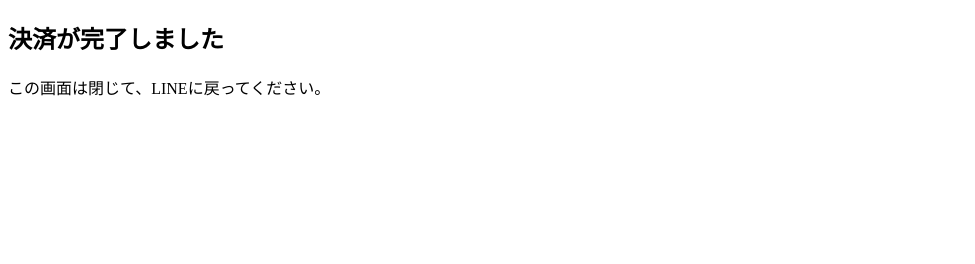
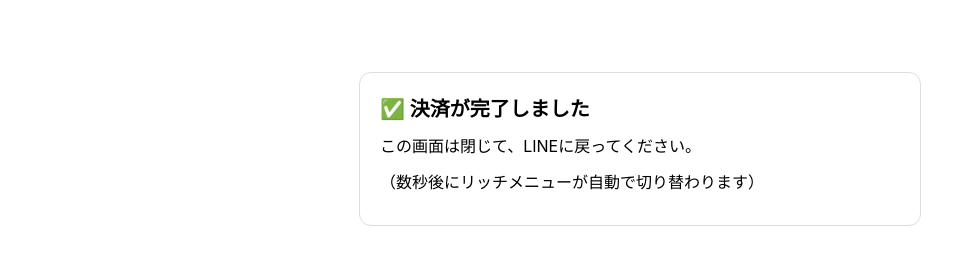
Before and after one commit to asatomonagoya-hash/line-pay, a website: page success.html in a window 1280 px wide. Shown: the whole page, without its empty margins (0-975 px from the left). Drawn offline with Linux system fonts and the light colour scheme.

Commit message:
Update success.html

```diff
--- a/success.html
+++ b/success.html
@@ -1,12 +1,21 @@
-<!DOCTYPE html>
+<!doctype html>
 <html lang="ja">
 <head>
   <meta charset="utf-8" />
   <meta name="viewport" content="width=device-width,initial-scale=1" />
   <title>決済完了</title>
+  <style>
+    body { font-family: -apple-system,BlinkMacSystemFont,"Segoe UI",Roboto,"Noto Sans JP",sans-serif; padding: 24px; }
+    .box { max-width: 520px; margin: 40px auto; border: 1px solid #ddd; border-radius: 12px; padding: 20px; }
+    h1 { font-size: 20px; margin: 0 0 12px; }
+    p { margin: 0 0 10px; line-height: 1.6; }
+  </style>
 </head>
 <body>
-  <h2>決済が完了しました</h2>
-  <p>この画面は閉じて、LINEに戻ってください。</p>
+  <div class="box">
+    <h1>✅ 決済が完了しました</h1>
+    <p>この画面は閉じて、LINEに戻ってください。</p>
+    <p>（数秒後にリッチメニューが自動で切り替わります）</p>
+  </div>
 </body>
 </html>
```
